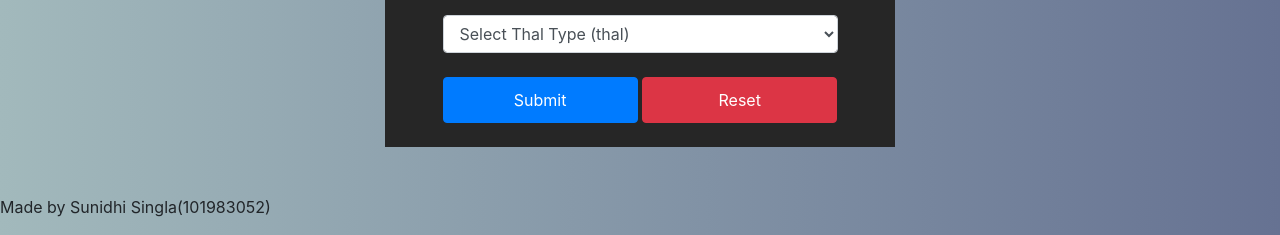
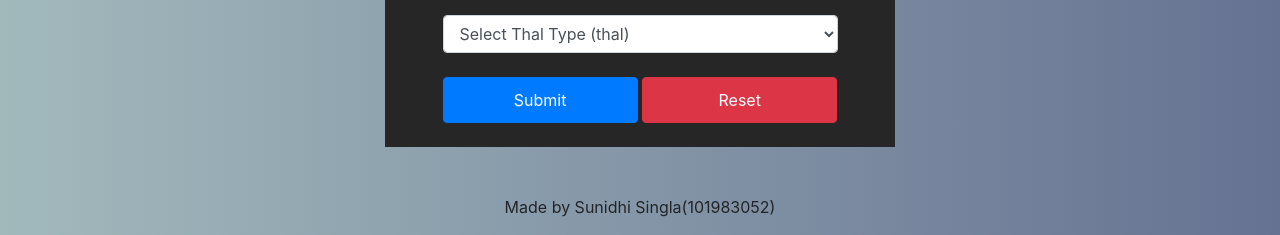
Before and after one commit to SunidhiSingla/heart-disease-prediction, a Python web app: template templates/original.html in a window 1280 px wide. Shown: the part 891-1126 px from the top of the page. Run offline with Jinja, Linux system fonts and the light colour scheme; the template is opened without the code that fills it, so the values that code supplies are empty; some libraries are stand-ins or nearby versions.

Commit message:
Update original.html

```diff
--- a/templates/original.html
+++ b/templates/original.html
@@ -219,9 +219,11 @@
      integrity="sha384-ZMP7rVo3mIykV+2+9J3UJ46jBk0WLaUAdn689aCwoqbBJiSnjAK/l8WvCWPIPm49" crossorigin="anonymous"></script>
      <script src="https://stackpath.bootstrapcdn.com/bootstrap/4.1.3/js/bootstrap.min.js"
      integrity="sha384-ChfqqxuZUCnJSK3+MXmPNIyE6ZbWh2IMqE241rYiqJxyMiZ6OW/JmZQ5stwEULTy" crossorigin="anonymous"></script>
-      <div class='footer',style ="text-align:center">
+      <div class='footer'>
+        <div style ="text-align:center">
            <p class='footer-description'>Made by Sunidhi Singla(101983052)</p>
        </div>
+      </div>
     </body>
 
   </html>
```
